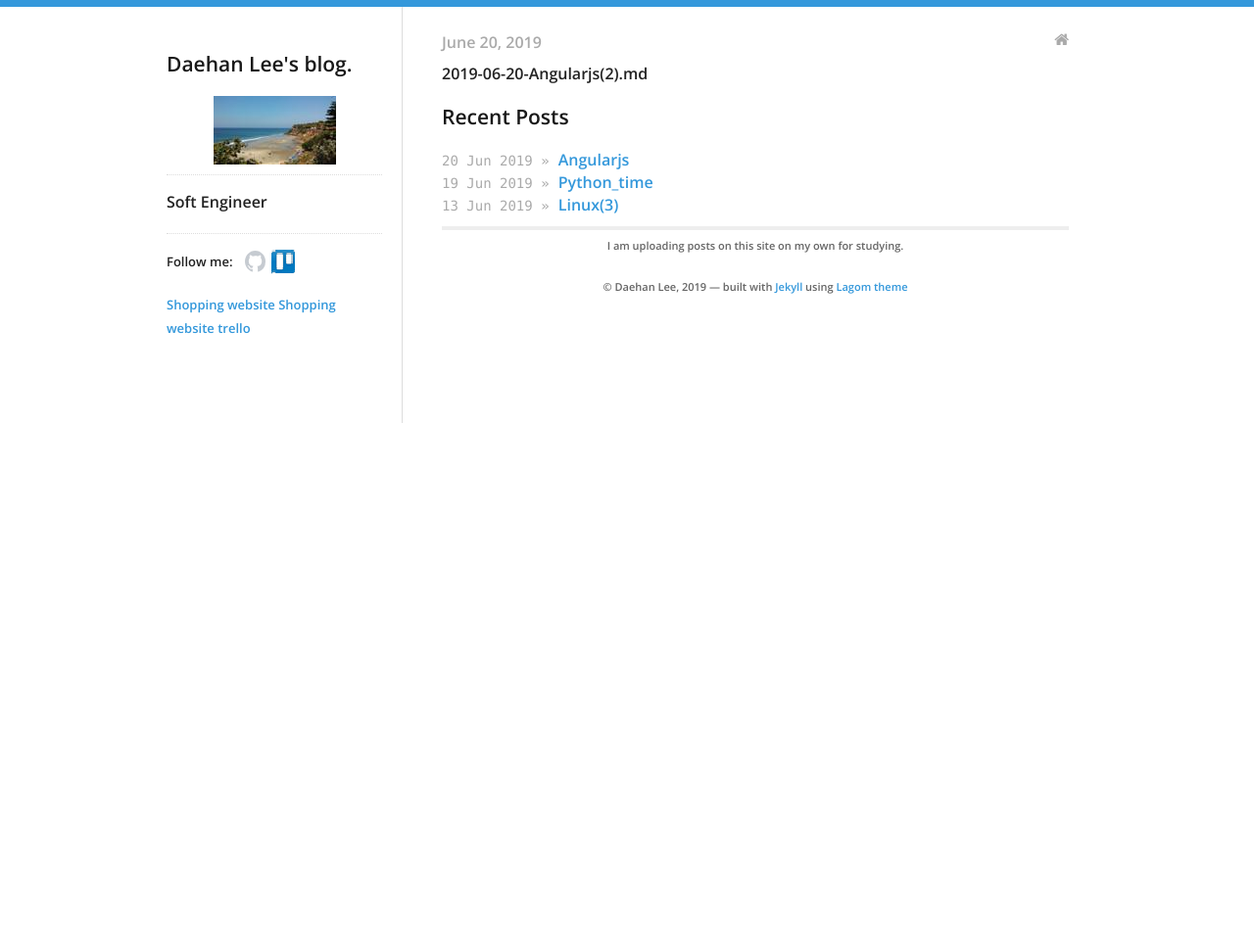
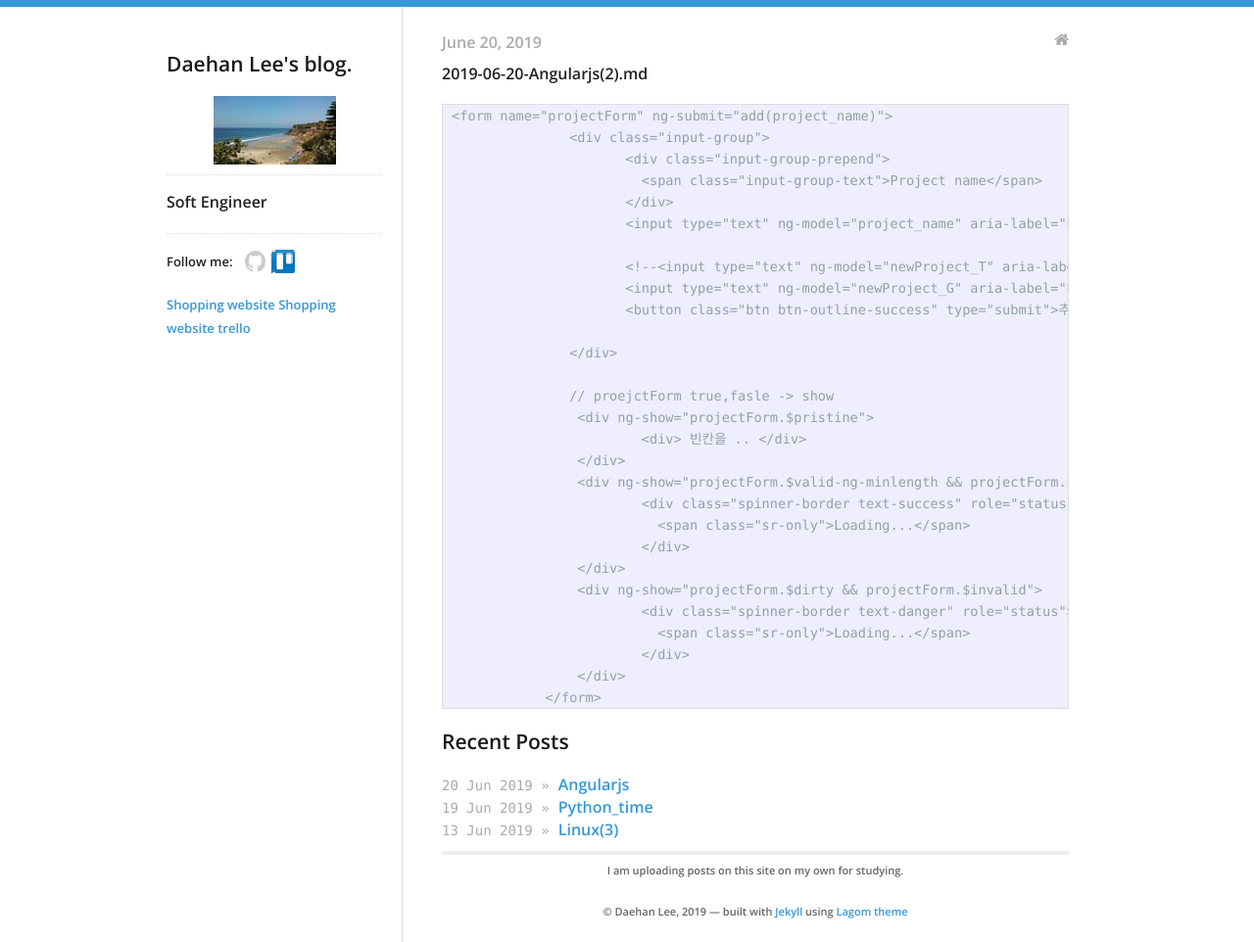
Before and after one commit to daehan0226/Study, a Jekyll site: the page built from _posts/2019-06-20-Angularjs(2).md, in a window 1280 px wide. Shown: the whole page at 98% size. Built offline with Jekyll 4.4.1, drawn with Linux system fonts in a browser that asks for light colours; before the commit the page ends 907 px from its top, so only the background shows below that.

Commit message:
Update 2019-06-20-Angularjs(2).md

```diff
--- a/_posts/2019-06-20-Angularjs(2).md
+++ b/_posts/2019-06-20-Angularjs(2).md
@@ -5,3 +5,34 @@ categories:
 - blog
 ---
 2019-06-20-Angularjs(2).md
+
+
+
+    <form name="projectForm" ng-submit="add(project_name)">
+                   <div class="input-group">
+                          <div class="input-group-prepend">
+                            <span class="input-group-text">Project name</span>
+                          </div>
+                          <input type="text" ng-model="project_name" aria-label="Project name" class="form-control" placeholder="Proejct name" ng-minlength="3">
+
+                          <!--<input type="text" ng-model="newProject_T" aria-label="Project name" class="form-control" placeholder="Trello">
+                          <input type="text" ng-model="newProject_G" aria-label="Project name" class="form-control" placeholder="Github">-->
+                          <button class="btn btn-outline-success" type="submit">추가</button>
+
+                   </div>
+
+                   // proejctForm true,fasle -> show
+                    <div ng-show="projectForm.$pristine">
+                            <div> 빈칸을 .. </div>
+                    </div>
+                    <div ng-show="projectForm.$valid-ng-minlength && projectForm.$dirty">             //
+                            <div class="spinner-border text-success" role="status">
+                              <span class="sr-only">Loading...</span>
+                            </div>
+                    </div>
+                    <div ng-show="projectForm.$dirty && projectForm.$invalid">                       //
+                            <div class="spinner-border text-danger" role="status">
+                              <span class="sr-only">Loading...</span>
+                            </div>
+                    </div>
+                </form>
```
